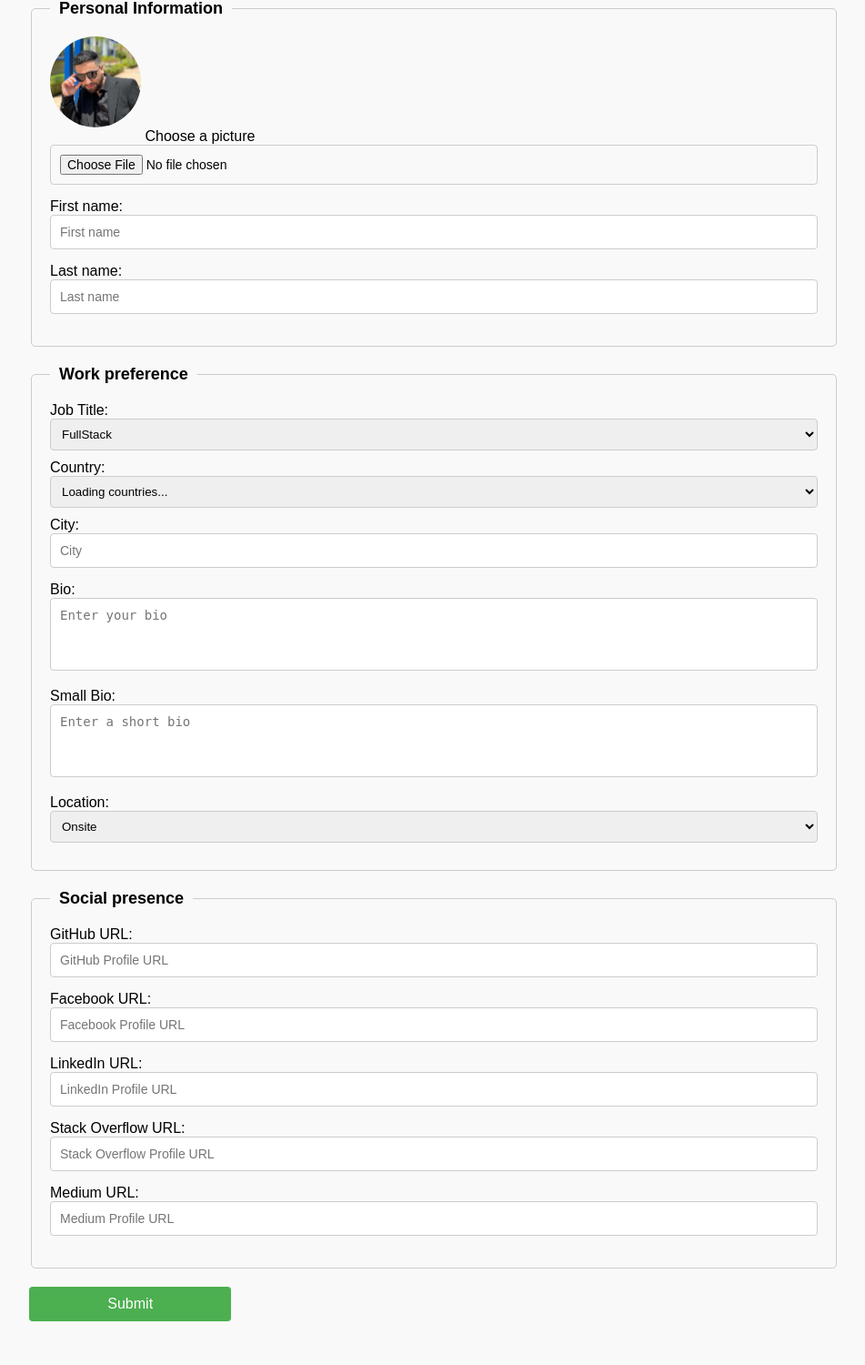
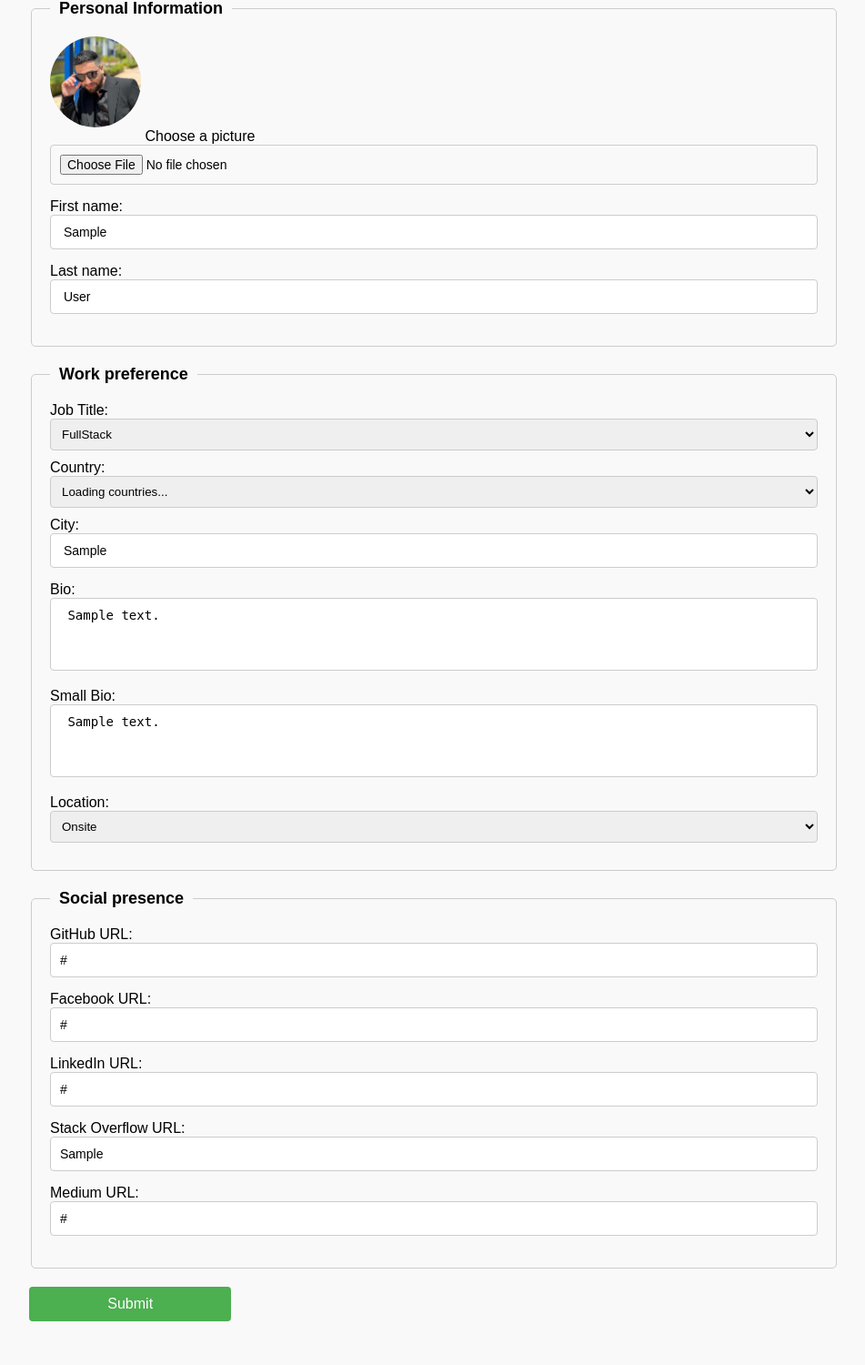
Before and after one commit to saadsgh123/Devtinder, a Flask app: page /informations/ in a window 1280 px wide. Shown: the part 117-1617 px from the top of the page at 91% size, without its empty margins (72-1023 px from the left). Run offline with Flask 3, Linux system fonts and the light colour scheme; the visitor is signed in with stand-in values (Sample User, id 1); tables that the repository leaves empty hold one stand-in row (values such as "Sample post").

Commit message:
regirster v2

```diff
--- a/main.py
+++ b/main.py
@@ -29,13 +29,11 @@ def login():
 def register():
     if request.method == "POST":
         username = request.form.get('username')
-        country = request.form.get('country')
         email = request.form.get('email')
         password = request.form.get('password')
         confirm_password = request.form.get('confirm_password')
         if password == confirm_password:
-            new_user = storage.create_user_profile(username=username, country=country,
-                                                   email=email, password=password)
+            new_user = storage.create_user_profile(username=username, email=email, password=password)
             session['user_id'] = new_user.id
             return redirect(url_for('informations'))
     return render_template("auth/register.html")
@@ -50,11 +48,17 @@ def informations():
         lastname = request.form.get('last-name')
         job_title = request.form.get('job-title')
         city = request.form.get('city')
-        phone = request.form.get('phone')
-        address = request.form.get('address')
-        postal_code = request.form.get('postal-code')
-        storage.update_user_profile(id=user_id, job_title=job_title, city=city)
-    return render_template("main/informations.html", user=curr_user, user_id = user_id)
+        bio = request.form.get("bio")
+        small_bio = request.form.get("small_bio")
+        github_url = request.form.get("small_bio")
+        facebook_url = request.form.get("facebook_url")
+        linkedln = request.form.get("linkedln")
+        stackoverflow = request.form.get("stackoverflow")
+        medium_url = request.form.get("medium_url")
+        storage.update_user_profile(id=user_id, job_title=job_title, city=city, firstname=firstname,
+                                    lastname=lastname, bio=bio, small_bio=small_bio, github_url=github_url, facebook_url=facebook_url, linkedln=linkedln,
+                                    stackoverflow=stackoverflow, medium_url=medium_url)
+    return render_template("main/informations.html", user=curr_user, user_id=user_id)
 
 
 @app.route('/dashboard')
--- a/models/User.py
+++ b/models/User.py
@@ -8,6 +8,8 @@ class User(BaseModel, Base):
     username = Column(String(20), unique=True, nullable=False)
     email = Column(String(50), unique=True, nullable=False)
     password = Column(String(50), nullable=False)
+    firstname = Column(String(50))
+    lastname = Column(String(50))
     job_title = Column(String(50))
     country = Column(String(50), nullable=False)
     city = Column(String(50))
--- a/models/engine/storage.py
+++ b/models/engine/storage.py
@@ -79,7 +79,7 @@ class Storage:
         new_user.save()
         return new_user
 
-    def update_user_profile(self, id, username, email, password, country, city, job_title="",
+    def update_user_profile(self, id, username, email, password, country, city, firstname="", lastname="", job_title="",
                             small_bio="", location="", exp=1,  profile_pic="", github_url="",
                             facebook_url="", linkedln="", stackoverflow="", medium_url="", pro_mail=""):
         user = self.get_user_by_id(id)
--- a/templates/main/informations.html
+++ b/templates/main/informations.html
@@ -18,10 +18,10 @@
         <input type="file" id="file-upload" class="upload-input" accept="image/*">
 
         <label for="firstname">First name:</label>
-        <input type="text" id="firstname" name="firstname" placeholder="First name">
+        <input type="text" id="firstname" name="firstname" placeholder="First name" value="{% if user %} {{ user.firstname }} {% endif %}" required>
 
         <label for="lastname">Last name:</label>
-        <input type="text" id="lastname" name="lastname" placeholder="Last name">
+        <input type="text" id="lastname" name="lastname" placeholder="Last name" value="{% if user %} {{ user.lastname }} {% endif %}" required>
 
         </fieldset>
 
@@ -38,23 +38,23 @@
 
         <label for="country">Country:</label>
         <select id="country" name="country" required>
-           <option value="country">Loading countries...</option>
+           <option value="">Loading countries...</option>
         </select>
 
         <label for="city">City:</label>
-        <input type="text" id="city" name="city" placeholder="City">
+        <input type="text" id="city" name="city" placeholder="City" value="{% if user %} {{ user.city }} {% endif %}" required>
 
         <label for="bio">Bio:</label>
-        <textarea id="bio" name="bio" placeholder="Enter your bio" maxlength="100"></textarea>
+        <textarea id="bio" name="bio" placeholder="Enter your bio" maxlength="100">{% if user %} {{ user.bio }} {% endif %}</textarea>
 
         <label for="small_bio">Small Bio:</label>
-        <textarea id="small_bio" name="small_bio" placeholder="Enter a short bio" maxlength="100"></textarea>
+        <textarea id="small_bio" name="small_bio" placeholder="Enter a short bio" maxlength="100">{% if user %} {{ user.small_bio }} {% endif %}</textarea>
 
         <label for="location">Location:</label>
         <select name="location" id="location">
-          <option value="FullStack">Onsite </option>
-          <option value="FrontEnd">Hybrid </option>
-          <option value="BackEnd">Remotely</option>
+          <option value="Onsite">Onsite </option>
+          <option value="Hybrid">Hybrid </option>
+          <option value="Remotely">Remotely</option>
         </select>
 
         </fieldset>
@@ -63,19 +63,19 @@
             <legend>Social presence</legend>
 
         <label for="github_url">GitHub URL:</label>
-        <input type="url" id="github_url" name="github_url" placeholder="GitHub Profile URL">
+        <input type="url" id="github_url" name="github_url" placeholder="GitHub Profile URL" value="{% if user %} {{ user.github_url }} {% endif %}">
 
         <label for="facebook_url">Facebook URL:</label>
-        <input type="url" id="facebook_url" name="facebook_url" placeholder="Facebook Profile URL">
+        <input type="url" id="facebook_url" name="facebook_url" placeholder="Facebook Profile URL" value="{% if user %} {{ user.facebook_url }} {% endif %}">
 
         <label for="linkedln">LinkedIn URL:</label>
-        <input type="url" id="linkedln" name="linkedln" placeholder="LinkedIn Profile URL">
+        <input type="url" id="linkedln" name="linkedln" placeholder="LinkedIn Profile URL" value="{% if user %} {{ user.linkedln }} {% endif %}">
 
         <label for="stackoverflow">Stack Overflow URL:</label>
-        <input type="url" id="stackoverflow" name="stackoverflow" placeholder="Stack Overflow Profile URL">
+        <input type="url" id="stackoverflow" name="stackoverflow" placeholder="Stack Overflow Profile URL" value="{% if user %} {{ user.stackoverflow }} {% endif %}">
 
         <label for="medium_url">Medium URL:</label>
-        <input type="url" id="medium_url" name="medium_url" placeholder="Medium Profile URL">
+        <input type="url" id="medium_url" name="medium_url" placeholder="Medium Profile URL" value="{% if user %} {{ user.medium_url }} {% endif %}">
 
         </fieldset>
 
```
Also changed, not shown: templates/auth/register.html (+0 -78 lines).
